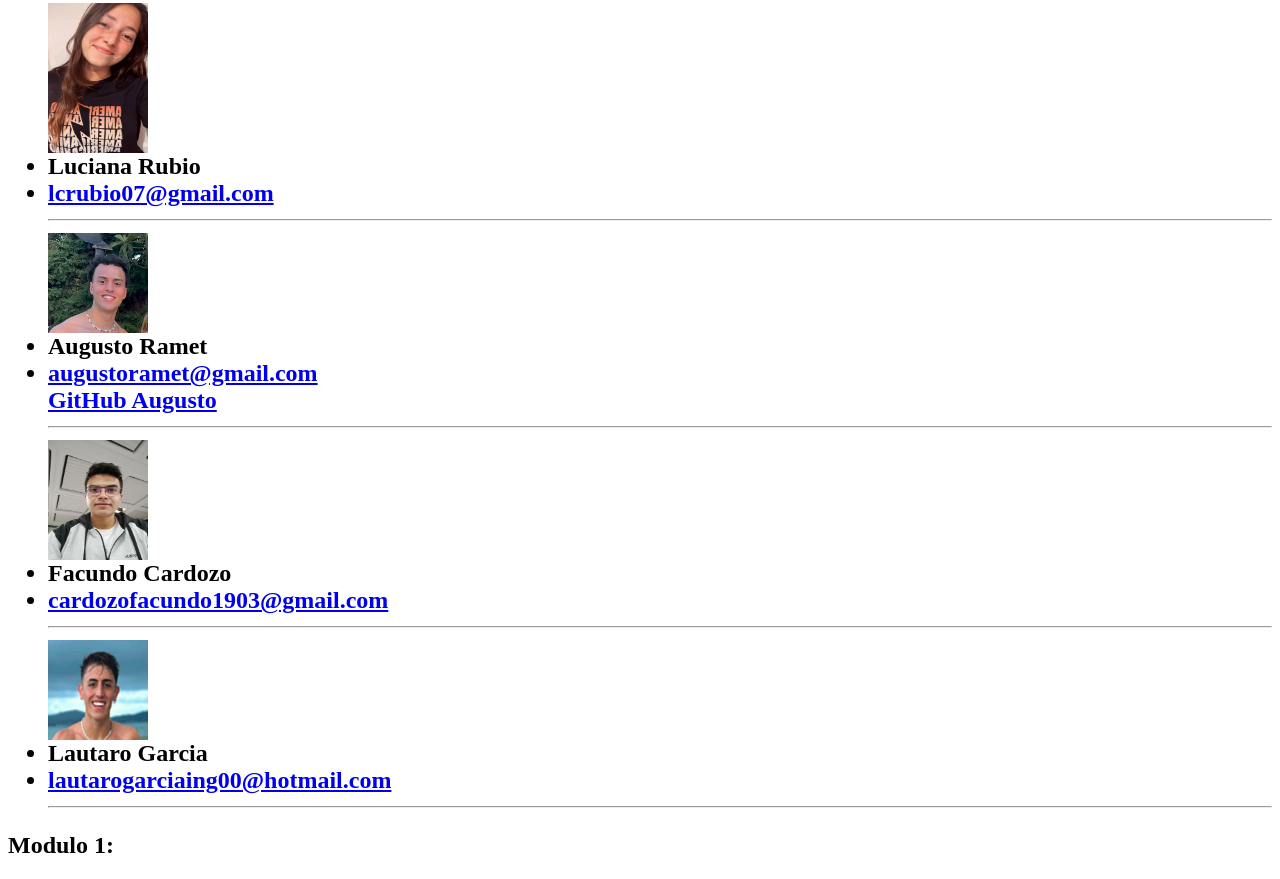
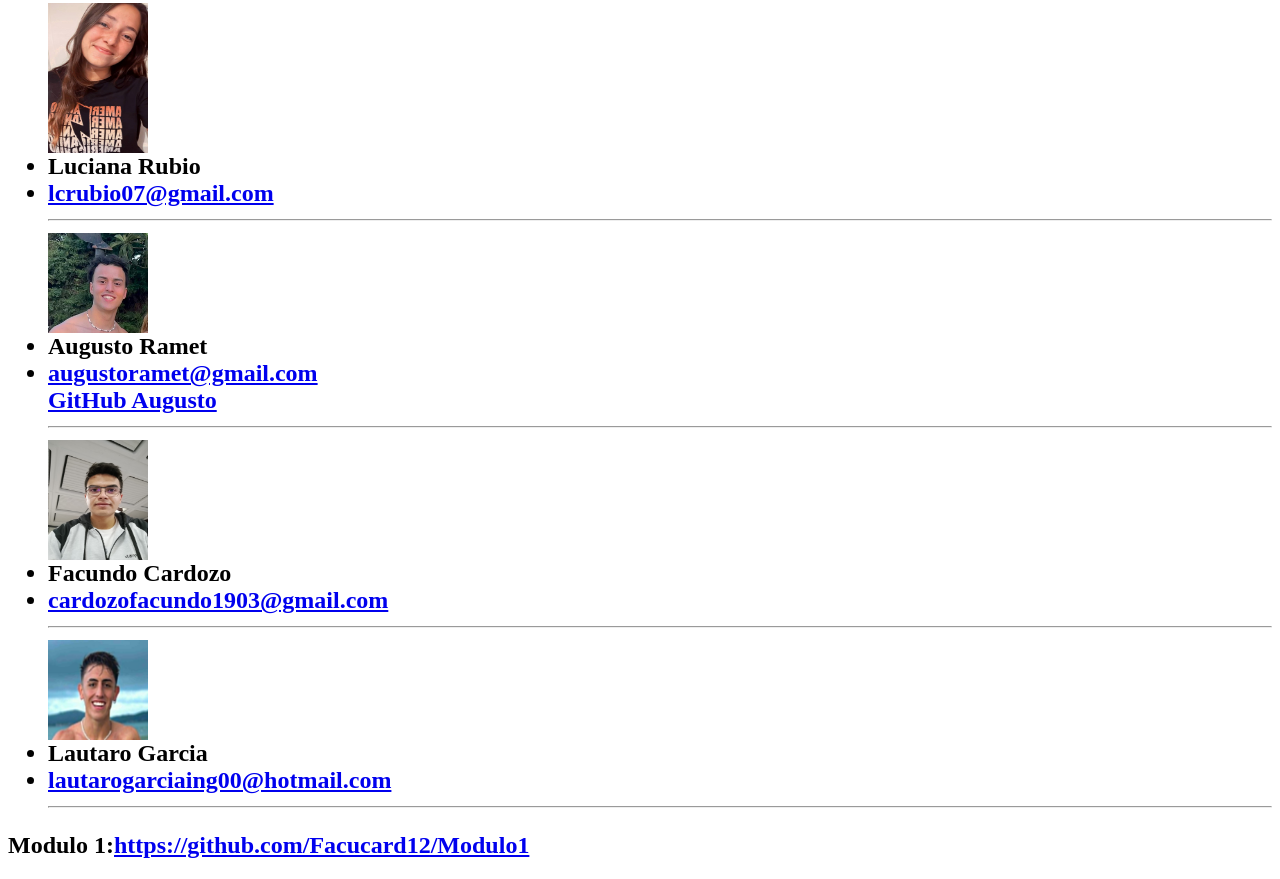
Before and after one commit to Facucard12/CV_Cardozo, a plain HTML site: page index.html in a window 1280 px wide. Shown: the part 498-1377 px from the top of the page. Drawn offline with Linux system fonts and the light colour scheme.

Commit message:
Update index.html

```diff
--- a/index.html
+++ b/index.html
@@ -38,7 +38,7 @@
 <hr>
 </ul>
 
-Modulo 1: <a href="https://github.com/Facucard12/Modulo1">
+Modulo 1:<a href="https://github.com/Facucard12/Modulo1">https://github.com/Facucard12/Modulo1
 
 
 </body>
```
